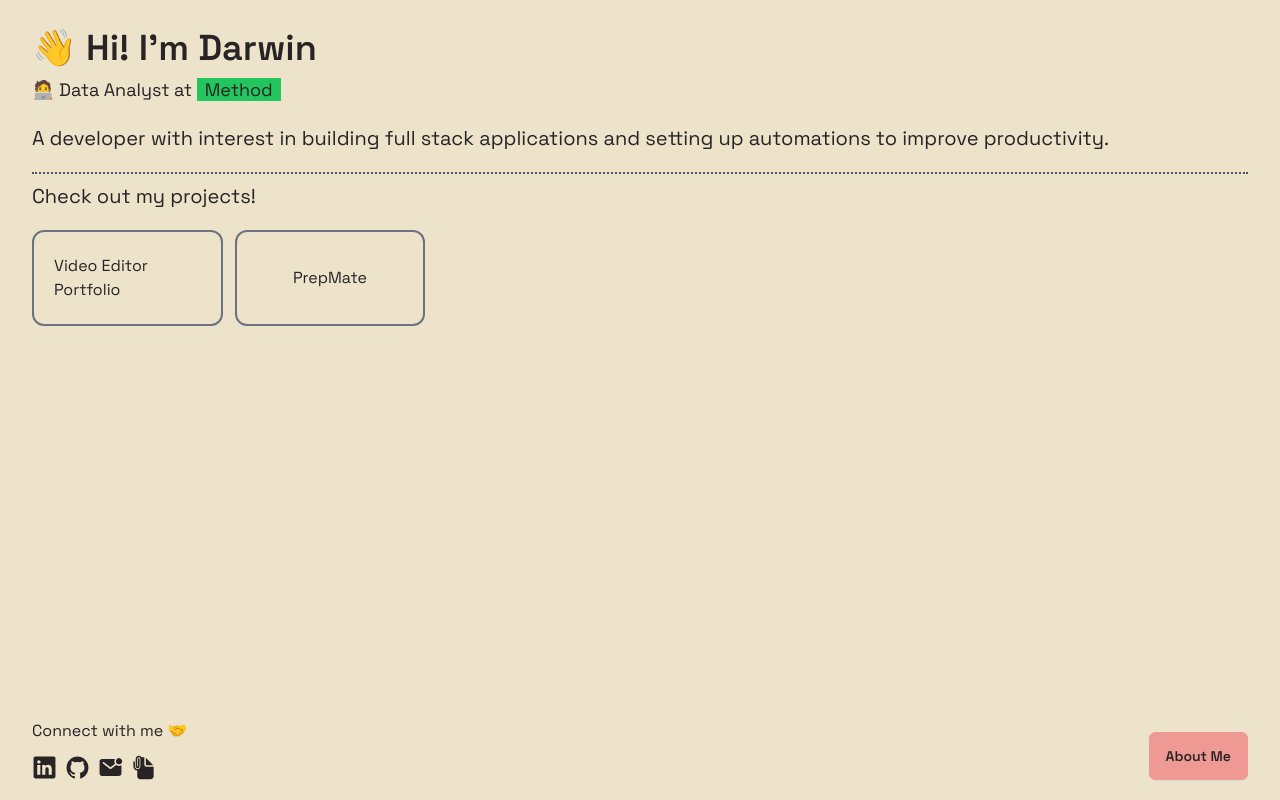
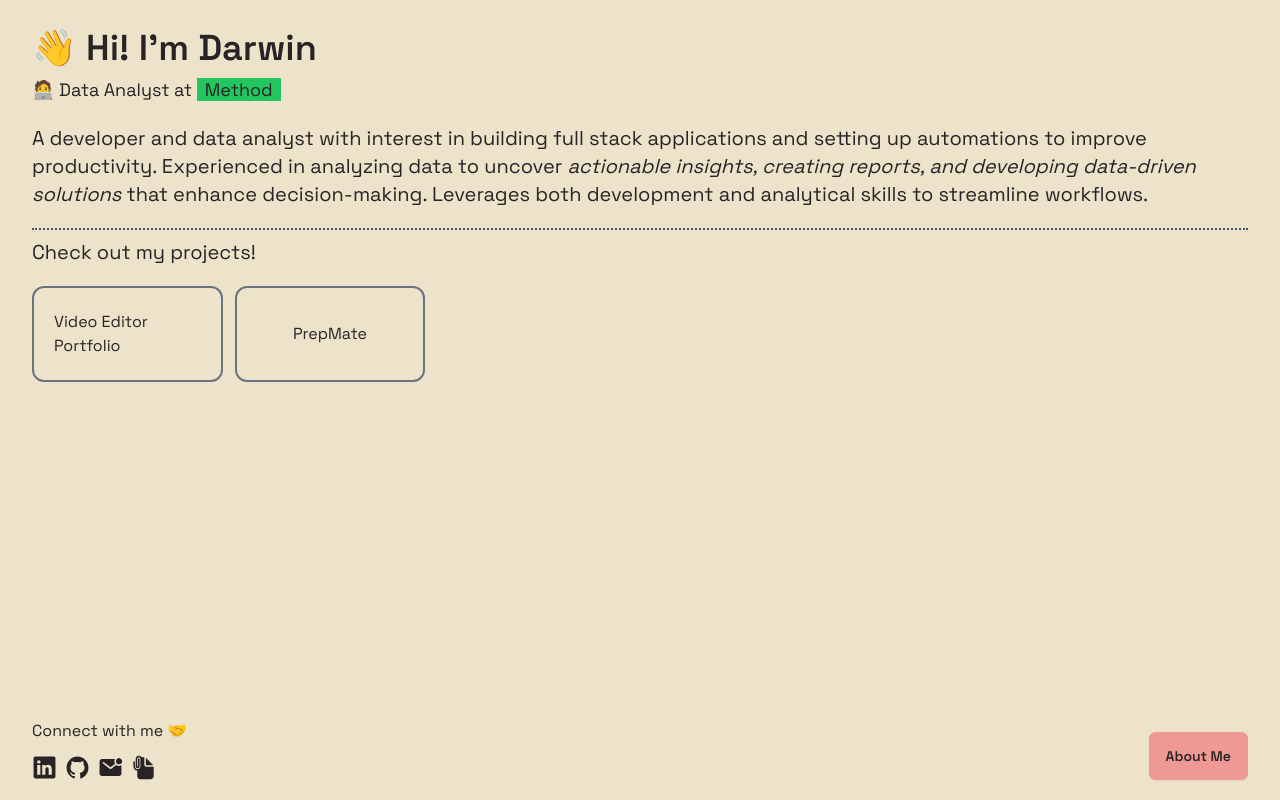
Before and after one commit to darwinvillaruel/darwin, a Next.js app: page / in a window 1280 px wide. Built offline with nearby package versions, Linux system fonts and the light colour scheme.

Commit message:
feat: improve summary

```diff
--- a/src/app/page.tsx
+++ b/src/app/page.tsx
@@ -16,8 +16,15 @@ export default function Home() {
           </span>
         </p>
         <p className="mt-2 text-sm lg:mt-5 lg:text-xl">
-          A developer with interest in building full stack applications and
-          setting up automations to improve productivity.
+          A developer and data analyst with interest in building full stack
+          applications and setting up automations to improve productivity.
+          Experienced in analyzing data to uncover{" "}
+          <i>
+            actionable insights, creating reports, and developing data-driven
+            solutions
+          </i>{" "}
+          that enhance decision-making. Leverages both development and
+          analytical skills to streamline workflows.
         </p>
         <p className="py-2 mt-5 border-t-2 border-gray-600 border-dotted lg:text-xl">
           Check out my projects!
```
